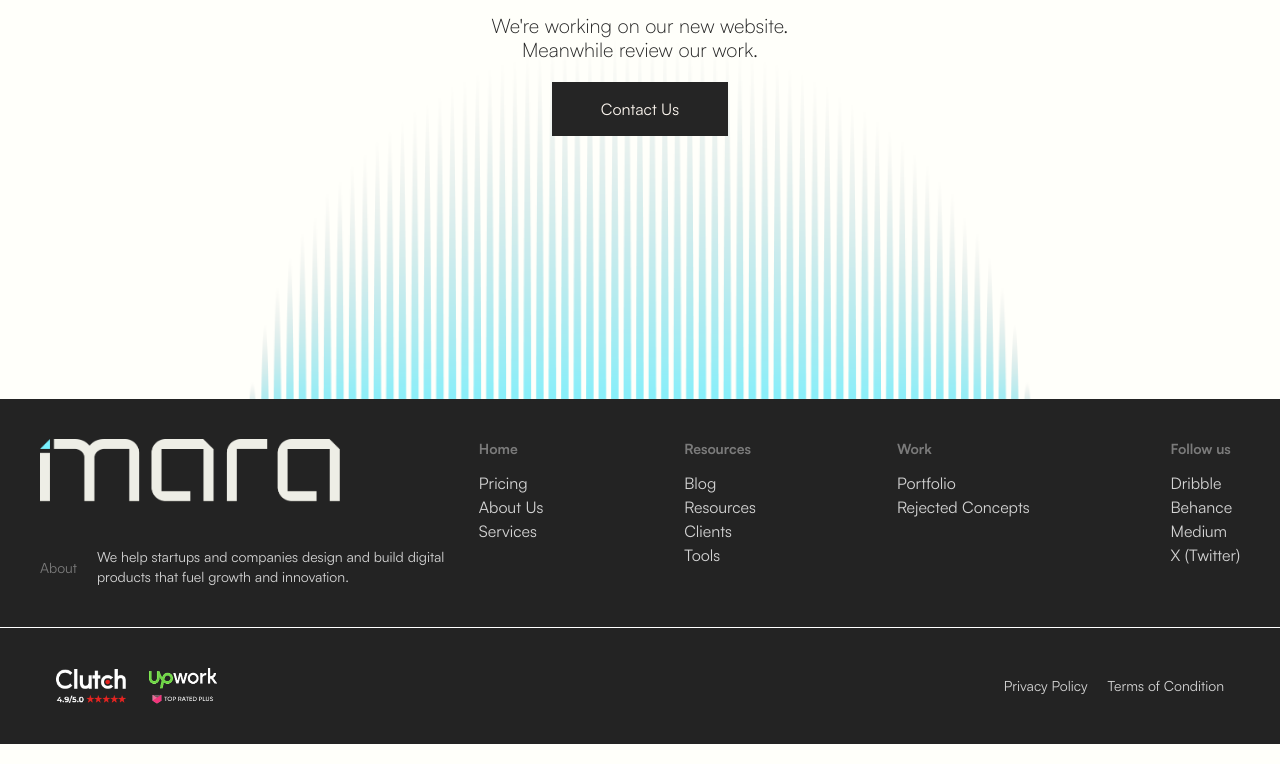
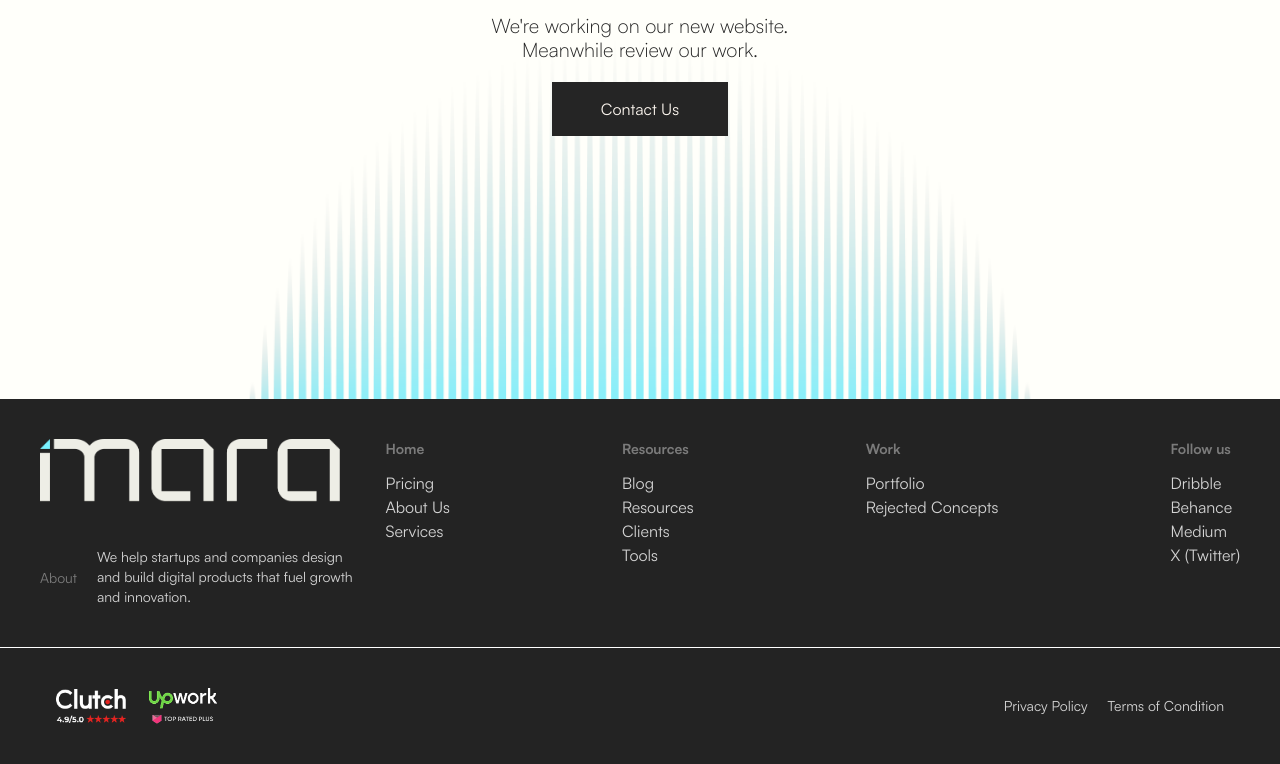
Before and after one commit to ArtemSpiz/Mara, a Next.js app: page / in a window 1280 px wide. Shown: the part 401-1165 px from the top of the page. Built offline with nearby package versions, Linux system fonts and the light colour scheme.

Commit message:
first-commit

```diff
--- a/app/Footer.tsx
+++ b/app/Footer.tsx
@@ -28,8 +28,8 @@ export default function Footer() {
   return (
     <footer className="bg-[#232323]">
       <div className="px-10 py-10 border-b border-[#FFFFFF]">
-        <div className="flex flex-col md:flex-row gap-5">
-          <div className="flex justify-between gap-2.5 w-full order-first md:order-last max-md:justify-center max-md:gap-x-10 max-md:flex-wrap max-md:pb-8">
+        <div className="flex flex-col justify-between md:flex-row gap-5">
+          <div className="flex justify-between max-w-5xl gap-2.5 w-full order-first md:order-last max-md:justify-center max-md:gap-x-10 max-md:flex-wrap max-md:pb-8">
             {FooterLinks.map((link, i) => (
               <div
                 key={link.title}
@@ -58,8 +58,10 @@ export default function Footer() {
           <div className="flex flex-col justify-end max-md:mx-auto max-md:items-center order-last md:order-first">
             <Image src={LogoFooter} width={300} height={80} alt="Logo" />
             <div className="flex text-sm font-sans gap-5 max-md:gap-1 items-center pt-6 md:pt-10 max-md:flex-col max-md:items-center max-md:text-center">
-              <div className="text-[#FFFFFF66] leading-normal shrink-0">About</div>
-              <div className="text-[#FFFFFFCC]">
+              <div className="text-[#FFFFFF66] leading-normal shrink-0">
+                About
+              </div>
+              <div className="text-[#FFFFFFCC] max-w-[400px]">
                 We help startups and companies design and build digital products
                 that fuel growth and innovation.
               </div>
--- a/app/components/Blog/BlogFeatured.tsx
+++ b/app/components/Blog/BlogFeatured.tsx
@@ -3,12 +3,12 @@ import Image from "next/image";
 
 export function BlogFeatured() {
   return (
-    <section className="mx-auto px-12 max-md:px-4  max-md:pt-5 pb-16 max-md:pb-5">
+    <section className="mx-auto  px-12 max-md:px-4  max-md:pt-5 pb-16 max-md:pb-5">
       <div className="text-[#151A2399] text-base font-sans py-16 max-md:hidden">
         [Featured]
       </div>
 
-      <div className="flex gap-5 items-center justify-center">
+      <div className="flex gap-5 items-center mx-auto max-w-7xl justify-between">
         <div className="flex flex-col gap-5 flex-1 max-w-[400px]">
           <div className="flex gap-1 items-center text-[#151A2380] font-sans text-sm">
             <span className="text-[#151A23]">Design</span> - 12, August 2024
@@ -28,7 +28,7 @@ export function BlogFeatured() {
             Read - <span className="text-[#151A23]">7 min</span>
           </div>
         </div>
-        <div className="max-w-[750px] flex-2 h-auto max-md:hidden">
+        <div className="max-w-[750px]  flex-2 h-auto max-md:hidden">
           <Image src={BlogImg} alt="" width={750} />
         </div>
       </div>
```
